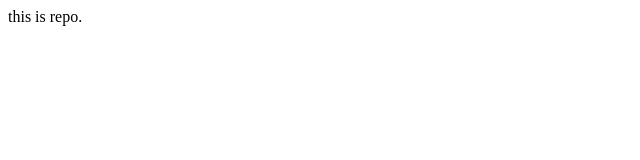
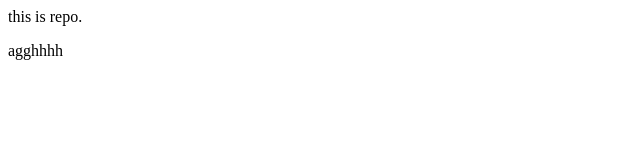
Before and after one commit to iromanhay7/localreposit, a plain HTML site: page index.html in a window 1280 px wide. Shown: the full height of the page, 0-640 px from the left. Drawn offline with Linux system fonts and the light colour scheme.

Commit message:
add new feature

```diff
--- a/index.html
+++ b/index.html
@@ -1 +1,2 @@
 <p>this is repo.</p>
+<p>agghhhh</p>
```
